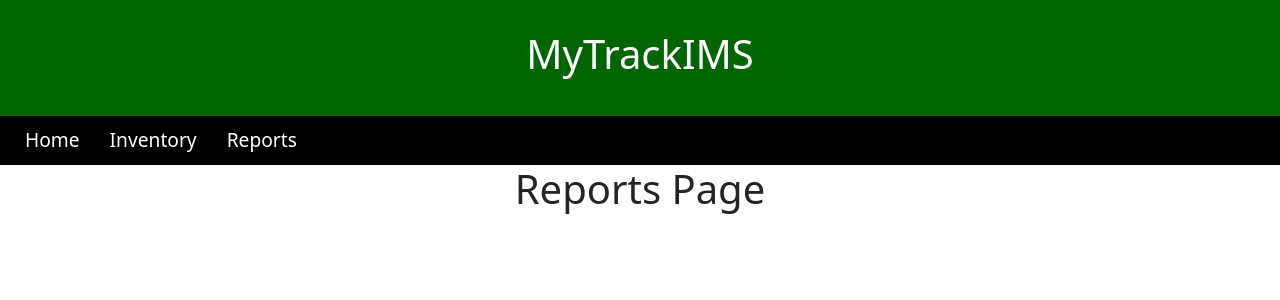
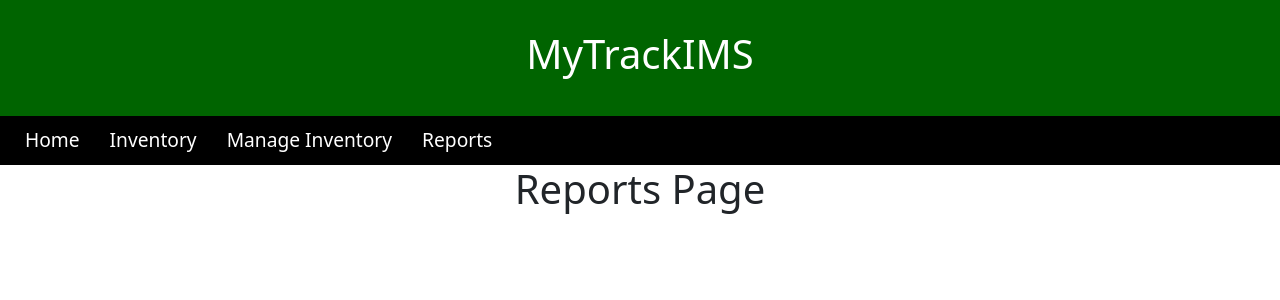
Before and after one commit to juliahumphrys/inventory-management-system, a React (Create React App) app: page /reports in a window 1280 px wide. Shown: the top 300 px of the page. Built offline with nearby package versions, Linux system fonts and the light colour scheme.

Commit message:
add manage inventory

```diff
--- a/src/Components/NavBar.js
+++ b/src/Components/NavBar.js
@@ -8,6 +8,7 @@ function NavBar() {
       <ul className="navbar-list">
         <li><a href="/">Home</a></li>
         <li><a href="/inventory">Inventory</a></li>
+        <li><a href="/manageInventory">Manage Inventory</a></li>
         <li><a href="/reports">Reports</a></li>
       </ul>
     </nav>
```
